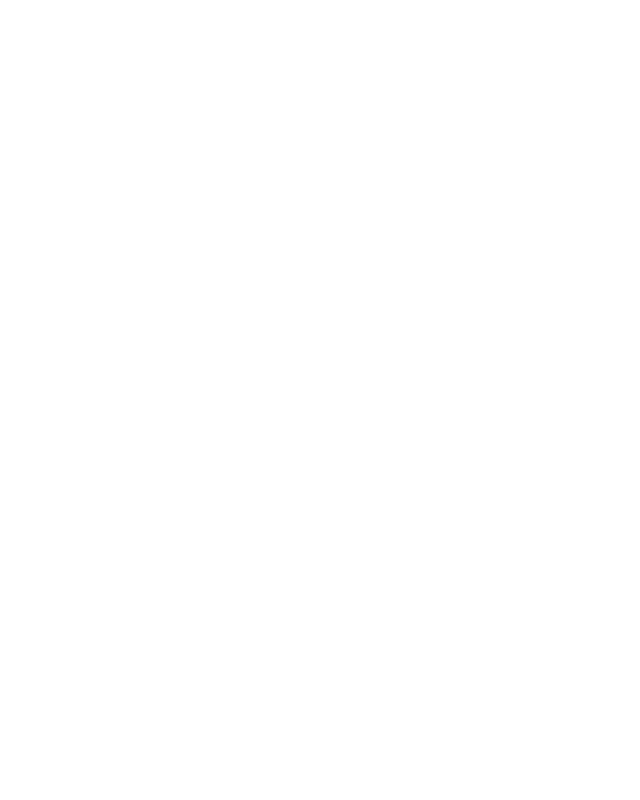
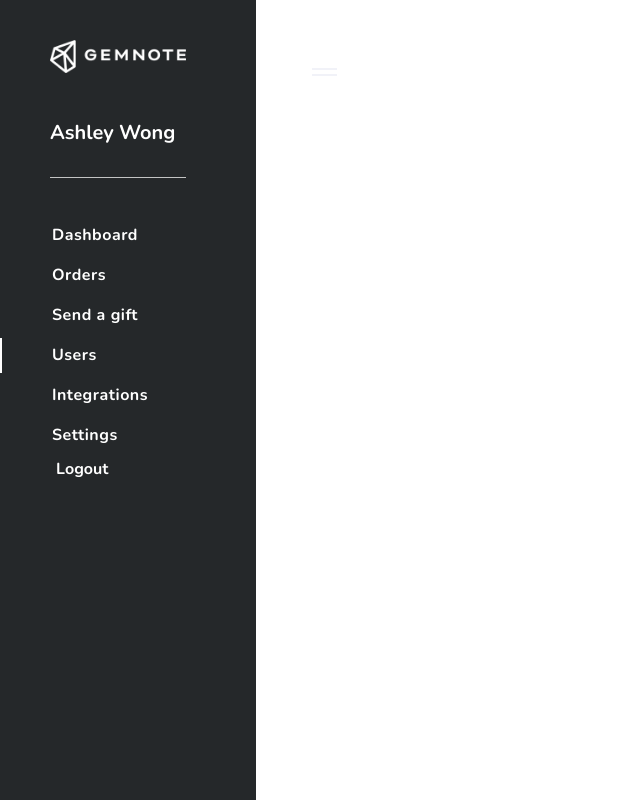
Before and after one commit to Jolaolu/gem-store, a Vue app: page /users in a window 1280 px wide. Shown: the whole page, without its empty margins (0-640 px from the left). Built offline with nearby package versions, Linux system fonts and the light colour scheme.

Commit message:
completed test

```diff
--- a/src/components/base-button.vue
+++ b/src/components/base-button.vue
@@ -17,6 +17,8 @@ export default {
   max-height: 4rem;
   padding: 1rem;
   border: 1px solid $primary-color;
+  will-change: color, background-color;
+  transition: .5s all ease-in;
   @include screen(large) {
     font-size: 1.3rem;
     font-weight: 600;
@@ -25,5 +27,9 @@ export default {
     font-size: 1.5rem;
     font-weight: 700;
   }
+  &:hover{
+   color: $white;
+   background-color: $primary-color;
+  }
 }
 </style>
--- a/src/components/nav-item.vue
+++ b/src/components/nav-item.vue
@@ -1,7 +1,7 @@
 <template>
   <li class="nav__item">
     <router-link
-      :to="`/${title.toLowerCase()}`"
+      :to="link"
       role="link"
       :aria-label="title"
       data-focusable="true"
@@ -15,8 +15,21 @@
 export default {
   props: {
     title: {
-      default: null,
+      default: '',
       type: String
+    }
+  },
+  computed: {
+    link: function () {
+      let link = ''
+      console.log(this.title.toLowerCase())
+      // eslint-disable-next-line eqeqeq
+      if (this.title.toLowerCase() == 'send a gift') {
+        link = 'send-gift'
+      } else {
+        link = this.title.toLowerCase()
+      }
+      return link
     }
   }
 }
@@ -24,10 +37,10 @@ export default {
 <style lang="scss" scoped>
 .nav__item {
   color: $white;
-  margin: .5rem 0;
+  margin: 0.5rem 0;
   font-weight: 700;
   font-size: 1.6rem;
-  a{
+  a {
     display: flex;
     align-items: center;
     height: 3.5rem;
@@ -35,19 +48,19 @@ export default {
   &-bg {
     width: 0.2rem;
     margin-right: 3rem;
-    @include screen (large){
+    @include screen(large) {
       margin-right: 5rem;
     }
   }
-  &-title{
-    letter-spacing: .05rem;
+  &-title {
+    letter-spacing: 0.05rem;
   }
 }
-.router-link-active  span {
+.router-link-active span {
   background-color: $white;
   height: 100%;
 }
 
-.router-link-active {}
-
+.router-link-active {
+}
 </style>
--- a/src/components/pie-chart.vue
+++ b/src/components/pie-chart.vue
@@ -15,7 +15,7 @@ export default {
         labels: ['Bags', 'Jackets'],
         datasets: [
           {
-            backgroundColor: ['#00D8FF', '#25282a'],
+            backgroundColor: ['#c4c4c4', '#25282a'],
             data: [40, 60]
           }
         ]
--- a/src/components/sidebar.vue
+++ b/src/components/sidebar.vue
@@ -33,6 +33,7 @@
         :key="index"
       />
     </ul>
+    <button class="logout">Logout</button>
   </aside>
 </template>
 <script>
@@ -48,8 +49,7 @@ export default {
         'Send a gift',
         'Users',
         'Integrations',
-        'Settings',
-        'Logout'
+        'Settings'
       ]
     }
   }
@@ -62,14 +62,14 @@ export default {
   padding-top: 5vh;
   min-height: 100vh;
   background-color: $primary-color;
-  @include screen (menner){
+  @include screen(menner) {
     width: 20%;
   }
   &__brand {
     padding-left: 3rem;
-    @include screen (menner){
-    padding-left: 3rem;
-    padding-right: 5rem;
+    @include screen(menner) {
+      padding-left: 3rem;
+      padding-right: 5rem;
     }
     @include screen(large) {
       padding-left: 5rem;
@@ -97,8 +97,19 @@ export default {
 .logo {
   width: 80%;
   margin-bottom: 4rem;
-  @include screen (menner){
+  @include screen(menner) {
     width: 100%;
   }
 }
+.logout {
+  border: none;
+  background: transparent;
+  color: $white;
+  margin-left: 3rem;
+  @include screen(large) {
+    font-weight: 700;
+    font-size: 1.6rem;
+    margin-left: 5rem;
+  }
+}
 </style>
--- a/src/router/index.js
+++ b/src/router/index.js
@@ -1,6 +1,12 @@
 import Vue from 'vue'
 import VueRouter from 'vue-router'
 import Home from '@/views/home.vue'
+
+const Orders = () => import('@/views/orders.vue')
+const SendGift = () => import('@/views/send-gift.vue')
+const Users = () => import('@/views/users.vue')
+const Integrations = () => import('@/views/integrations.vue')
+const Settings = () => import('@/views/settings.vue')
 
 const Dashboard = () => import('@/views/dashboard')
 Vue.use(VueRouter)
@@ -15,7 +21,33 @@ const routes = [{
       path: 'dashboard',
       name: 'Dashboard',
       component: Dashboard
-    }]
+    },
+    {
+      path: 'orders',
+      name: 'Orders',
+      component: Orders
+    },
+    {
+      path: 'send-gift',
+      name: 'SendGift',
+      component: SendGift
+    },
+    {
+      path: 'users',
+      name: 'Users',
+      component: Users
+    },
+    {
+      path: 'integrations',
+      name: 'Integrations',
+      component: Integrations
+    },
+    {
+      path: 'settings',
+      name: 'Settings',
+      component: Settings
+    }
+  ]
 }
   // {
   //   path: '/about',
--- a/src/views/dashboard.vue
+++ b/src/views/dashboard.vue
@@ -189,7 +189,6 @@ export default {
     }
   }
   &__trending {
-    display: flex;
     &-images {
       display: flex;
       width: 70%;
--- /dev/null
+++ b/src/views/integrations.vue
@@ -0,0 +1,5 @@
+<template>
+  <div>
+
+  </div>
+</template>
--- /dev/null
+++ b/src/views/orders.vue
@@ -0,0 +1,5 @@
+<template>
+  <div>
+
+  </div>
+</template>
--- /dev/null
+++ b/src/views/send-gift.vue
@@ -0,0 +1,5 @@
+<template>
+  <div>
+
+  </div>
+</template>
--- /dev/null
+++ b/src/views/settings.vue
@@ -0,0 +1,5 @@
+<template>
+  <div>
+
+  </div>
+</template>
--- /dev/null
+++ b/src/views/users.vue
@@ -0,0 +1,5 @@
+<template>
+  <div>
+
+  </div>
+</template>
```
